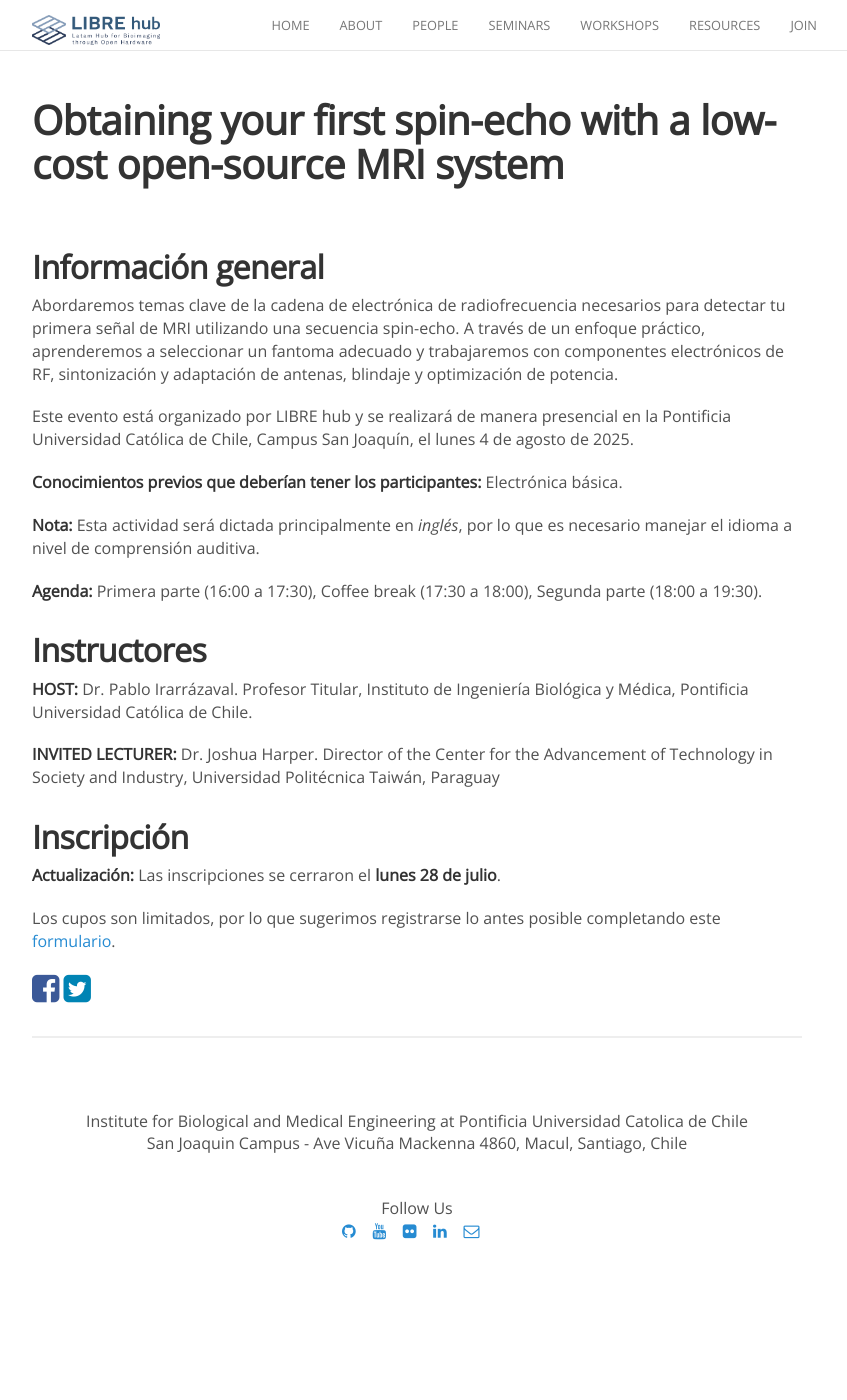
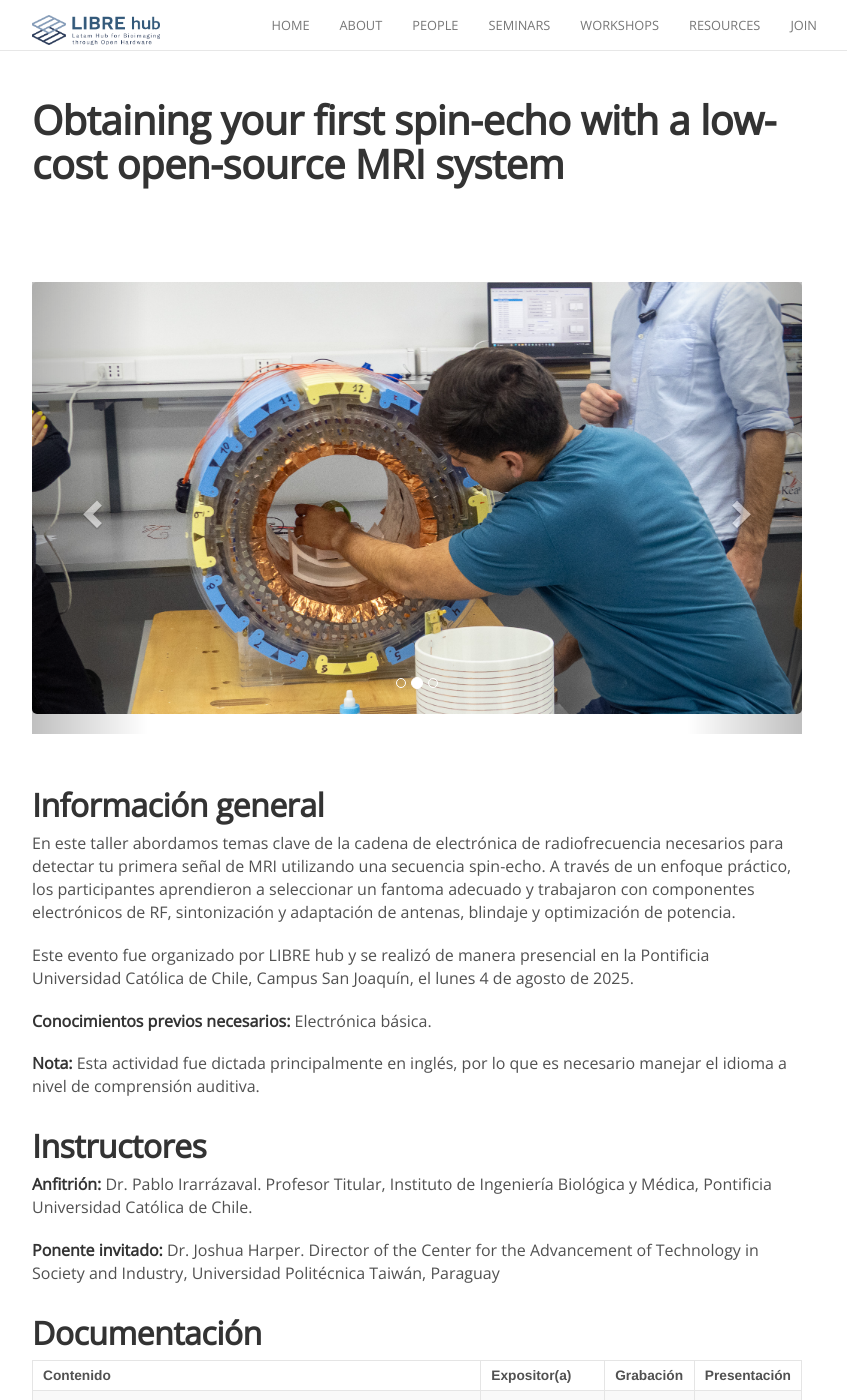
Before and after one commit to LIBREhub/LIBREhub.github.io, a Jekyll site: the page built from _posts/2025-07-04-spin-echo-ws.md, in a window 1280 px wide and 1400 px high. Shown: the whole window, without its empty margins (223-1070 px from the left). Built offline with Jekyll 4.4.1, drawn with Linux system fonts in a browser that asks for light colours; nearby versions of some CDN libraries; some of the changed text lies outside the part shown.

Commit message:
Update workshop post

```diff
--- a/_posts/2025-07-04-spin-echo-ws.md
+++ b/_posts/2025-07-04-spin-echo-ws.md
@@ -3,32 +3,73 @@
 description: LIBRE hub workshop
 categories: workshop
 header-img: images/workshops/SpinEcho_EN_2025.png
-docu:
+docu: https://drive.google.com/drive/folders/1Iea1H1OBMr-_uDRgMk7PrL4dZOyOEJoz
 ---
 
 # Obtaining your first spin-echo with a low-cost open-source MRI system
 <br>
 
+<br>
+
+<div id="myCarousel" class="carousel slide" data-ride="carousel">
+          <!-- Indicators -->
+  <ol class="carousel-indicators">
+    <li data-target="#myCarousel" data-slide-to="0" class="active"></li>
+    <li data-target="#myCarousel" data-slide-to="1"></li>
+    <li data-target="#myCarousel" data-slide-to="2"></li>
+  </ol>
+
+  <!-- Wrapper for slides -->
+  <div class="carousel-inner">
+
+  <div class="item active">
+    <a target="_blank"><img src="/images/workshops/SpinEcho_2025_0.jpg" alt="workshop"></a>
+  </div>
+
+  <div class="item">
+    <a target="_blank"><img src="/images/workshops/SpinEcho_2025_1.jpg" alt="workshop"></a>
+  </div>
+
+  <div class="item">
+    <a target="_blank"><img src="/images/workshops/SpinEcho_2025_2.jpg" alt="workshop"></a>
+  </div>
+
+  </div>
+
+  <!-- Left and right controls -->
+  <a class="left carousel-control" href="#myCarousel" data-slide="prev">
+    <span class="glyphicon glyphicon-chevron-left"></span>
+    <span class="sr-only">Previous</span>
+  </a>
+  <a class="right carousel-control" href="#myCarousel" data-slide="next">
+    <span class="glyphicon glyphicon-chevron-right"></span>
+    <span class="sr-only">Next</span>
+  </a>
+
+</div>
+
+<br>
+
 ## Información general
 
-Abordaremos temas clave de la cadena de electrónica de radiofrecuencia necesarios para detectar tu primera señal de MRI utilizando una secuencia spin-echo. A través de un enfoque práctico, aprenderemos a seleccionar un fantoma adecuado y trabajaremos con componentes electrónicos de RF, sintonización y adaptación de antenas, blindaje y optimización de potencia.
+En este taller abordamos temas clave de la cadena de electrónica de radiofrecuencia necesarios para detectar tu primera señal de MRI utilizando una secuencia spin-echo. A través de un enfoque práctico, los participantes aprendieron a seleccionar un fantoma adecuado y trabajaron con componentes electrónicos de RF, sintonización y adaptación de antenas, blindaje y optimización de potencia.
 
-Este evento está organizado por LIBRE hub y se realizará de manera presencial en la Pontificia Universidad Católica de Chile, Campus San Joaquín, el lunes 4 de agosto de 2025.
+Este evento fue organizado por LIBRE hub y se realizó de manera presencial en la Pontificia Universidad Católica de Chile, Campus San Joaquín, el lunes 4 de agosto de 2025.
 
-**Conocimientos previos que deberían tener los participantes:** Electrónica básica.
+**Conocimientos previos necesarios:** Electrónica básica.
 
-**Nota:** Esta actividad será dictada principalmente en _inglés_, por lo que es necesario manejar el idioma a nivel de comprensión auditiva.
-
-**Agenda:** Primera parte (16:00 a 17:30), Coffee break (17:30 a 18:00), Segunda parte (18:00 a 19:30).
+**Nota:** Esta actividad fue dictada principalmente en inglés, por lo que es necesario manejar el idioma a nivel de comprensión auditiva.
 
 ## Instructores
 
-**HOST:** Dr. Pablo Irarrázaval. Profesor Titular, Instituto de Ingeniería Biológica y Médica, Pontificia Universidad Católica de Chile.
+**Anfitrión:** Dr. Pablo Irarrázaval. Profesor Titular, Instituto de Ingeniería Biológica y Médica, Pontificia Universidad Católica de Chile.
 
-**INVITED LECTURER:**  Dr. Joshua Harper. Director of the Center for the Advancement of Technology in Society and Industry, Universidad Politécnica Taiwán, Paraguay
+**Ponente invitado:**  Dr. Joshua Harper. Director of the Center for the Advancement of Technology in Society and Industry, Universidad Politécnica Taiwán, Paraguay
 
-## Inscripción
+## Documentación
 
-**Actualización:** Las inscripciones se cerraron el **lunes 28 de julio**.
-
-Los cupos son limitados, por lo que sugerimos registrarse lo antes posible completando este [formulario](https://docs.google.com/forms/d/e/1FAIpQLSd5rhw-gmrYHf-UxecRKFal0eZMdPABExGfYX4HxMZ0R2U7FA/viewform).
+| Contenido         | Expositor(a) | Grabación | Presentación  |
+|-------------------|-------|-----------|----------|
+| Overview of MRI, Off-resonance in Gradient Echo, Measuring the field, Off-resonance in Spin Echo, RF excitation + readout|Dr. Pablo Irarrázaval| [En proceso](https://www.youtube.com/@librehub) | [Disponible](https://drive.google.com/drive/folders/1Iea1H1OBMr-_uDRgMk7PrL4dZOyOEJoz)|
+|Tunning and matching, Diseño de Antena, Impedancia equivalente del circuito, Procedimiento con el VNA| MSc. Belén Bravo| [En proceso](https://www.youtube.com/@librehub) | [Disponible](https://drive.google.com/drive/folders/1Iea1H1OBMr-_uDRgMk7PrL4dZOyOEJoz)|
+|RF Coil and Noise, VNA measurements, Spin Echo Process| Dr. Joshua Harper| [En proceso](https://www.youtube.com/@librehub) | [Disponible](https://drive.google.com/drive/folders/1Iea1H1OBMr-_uDRgMk7PrL4dZOyOEJoz)|
```
Also changed, not shown: images/workshops/SpinEcho_2025_0.jpg (added), images/workshops/SpinEcho_2025_1.jpg (added), images/workshops/SpinEcho_2025_2.jpg (added), 1 other file.
